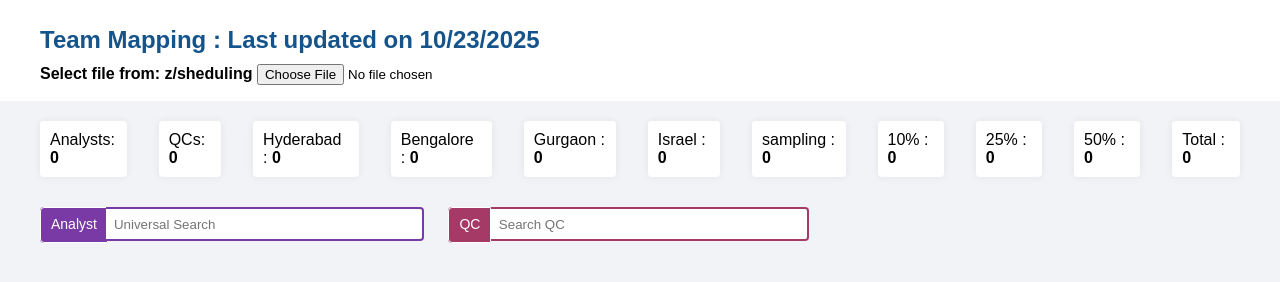
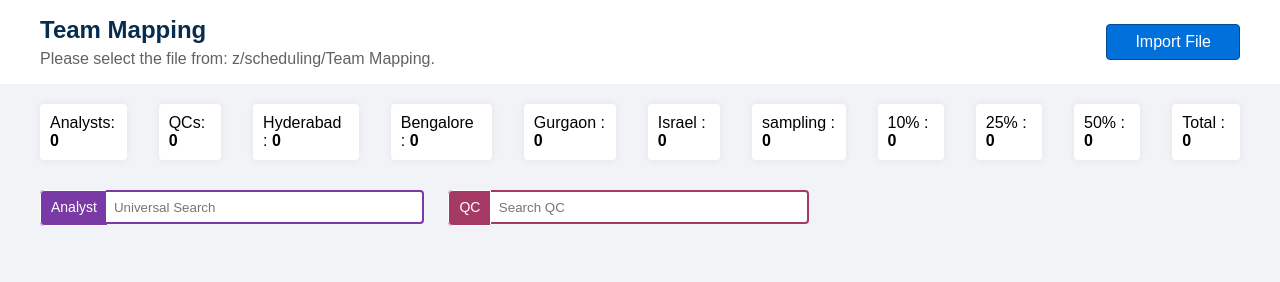
Before and after one commit to mohamadazaruddin/ecm-automation, a plain HTML site: page Team_mapping.html in a window 1280 px wide. Drawn offline with Linux system fonts and the light colour scheme.

Commit message:
Refactor Team_mapping.html for layout improvements
Updated styles and structure for better layout and clarity. Modified header, search bar, and file input sections.

```diff
--- a/Team_mapping.html
+++ b/Team_mapping.html
@@ -13,8 +13,8 @@
         background-color: #f2f3f7;
       }
       h2 {
-        color: #15538b;
-        margin: 10px 0px;
+        color: #072d4e;
+        margin: 0px 0px;
       }
       .search-bar {
         margin-bottom: 20px;
@@ -35,9 +35,10 @@
       }
       #orgTable th,
       #orgTable td {
-        border: 1px solid #f2f3f7;
+        border: 1px solid #d3d2d2;
         padding: 8px 12px;
         text-align: left;
+        margin-bottom: 4px;
       }
       #orgTable th {
         background-color: #a79af3;
@@ -71,6 +72,9 @@
       .header {
         background-color: #fff;
         padding: 16px 40px;
+        display: flex;
+        align-items: center;
+        justify-content: space-between;
       }
 
       #dashboard {
@@ -79,16 +83,44 @@
       .content {
         padding: 0px 40px;
       }
+      .instruction {
+        margin: 0;
+        margin-top: 6px;
+        color: #626263;
+      }
+      .Import-btn {
+        padding: 8px 28px;
+        font-size: 16px;
+        background-color: #0071db;
+        border: 1px solid #034c91;
+        border-radius: 4px;
+        font-weight: 400;
+        color: #fff;
+      }
     </style>
   </head>
   <body>
     <div class="header">
-      <h2>Team Mapping : Last updated on 10/23/2025</h2>
+      <div>
+        <h2>Team Mapping</h2>
+        <p class="instruction">
+          Please select the file from: z/scheduling/Team Mapping.
+        </p>
+      </div>
       <div class="upload-section">
-        <label for="fileInput"
-          ><strong>Select file from: z/sheduling</strong></label
+        <input
+          type="file"
+          id="fileInput"
+          accept=".xlsx, .xls"
+          style="display: none"
+        />
+        <button
+          type="button"
+          class="Import-btn"
+          onclick="document.getElementById('fileInput').click();"
         >
-        <input type="file" id="fileInput" accept=".xlsx, .xls" />
+          Import File
+        </button>
       </div>
     </div>
     <div id="dashboard" style="display: flex; gap: 2rem; margin-bottom: 10px">
@@ -221,6 +253,8 @@
               analystLocation.Gurgaon.add(row[analystIdx].trim());
             if (loc === "bengalore")
               analystLocation.Bengalore.add(row[analystIdx].trim());
+            if (loc === "isreal")
+              analystLocation.Bengalore.add(row[analystIdx].trim());
           }
 
           if (
@@ -245,6 +279,8 @@
           analystLocation.Gurgaon.size;
         document.getElementById("bengaloreAnalystCount").textContent =
           analystLocation.Bengalore.size;
+        document.getElementById("israelAnalystCount").textContent =
+          analystLocation.Bengalore.size;
         document.getElementById("samplingAnalystCount").textContent =
           samplingAnalysts.size;
 
@@ -254,7 +290,8 @@
           samplingPercentCounts["25%"];
         document.getElementById("percent10").textContent =
           samplingPercentCounts["10%"];
-        document.getElementById("totalCount").textContent = data.length - 1;
+        document.getElementById("totalCount").textContent =
+          analysts.size + qcs.size;
       }
 
       function searchTable() {
```
